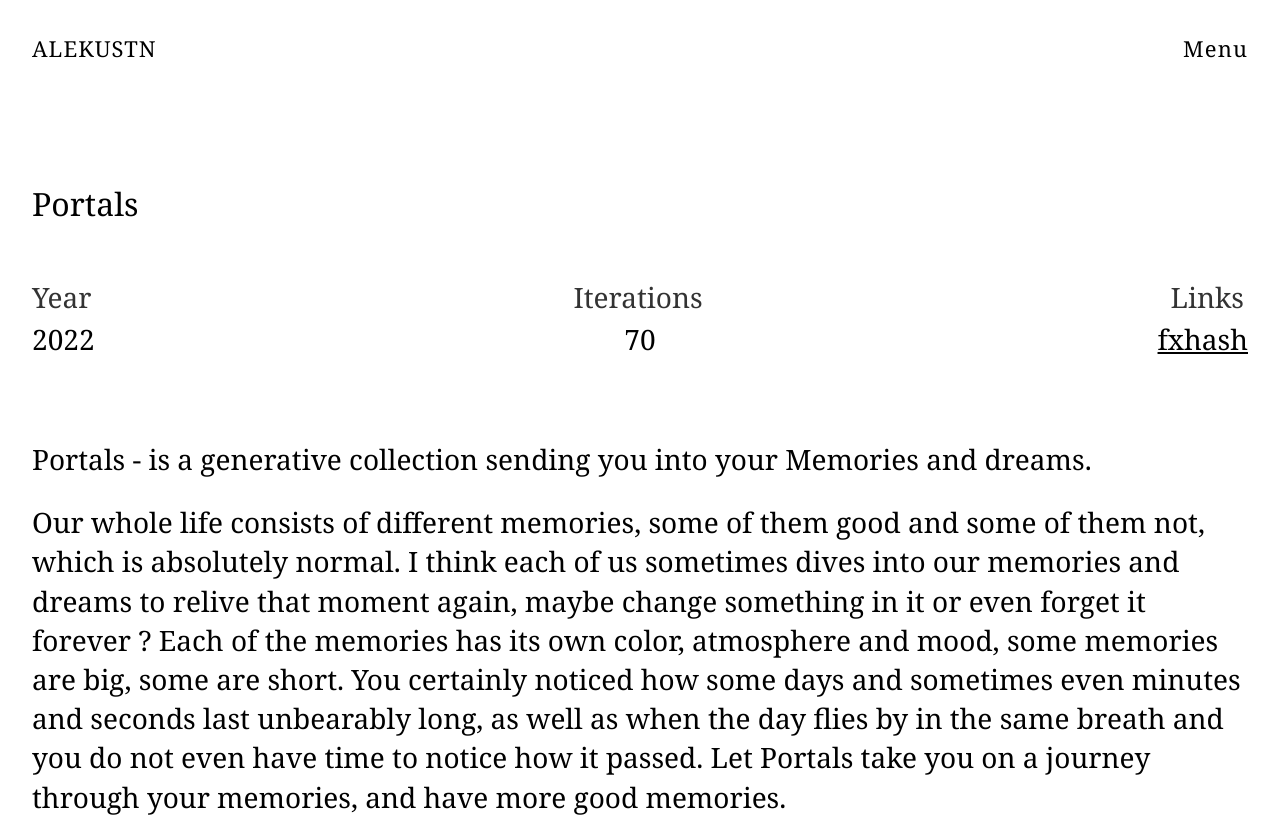
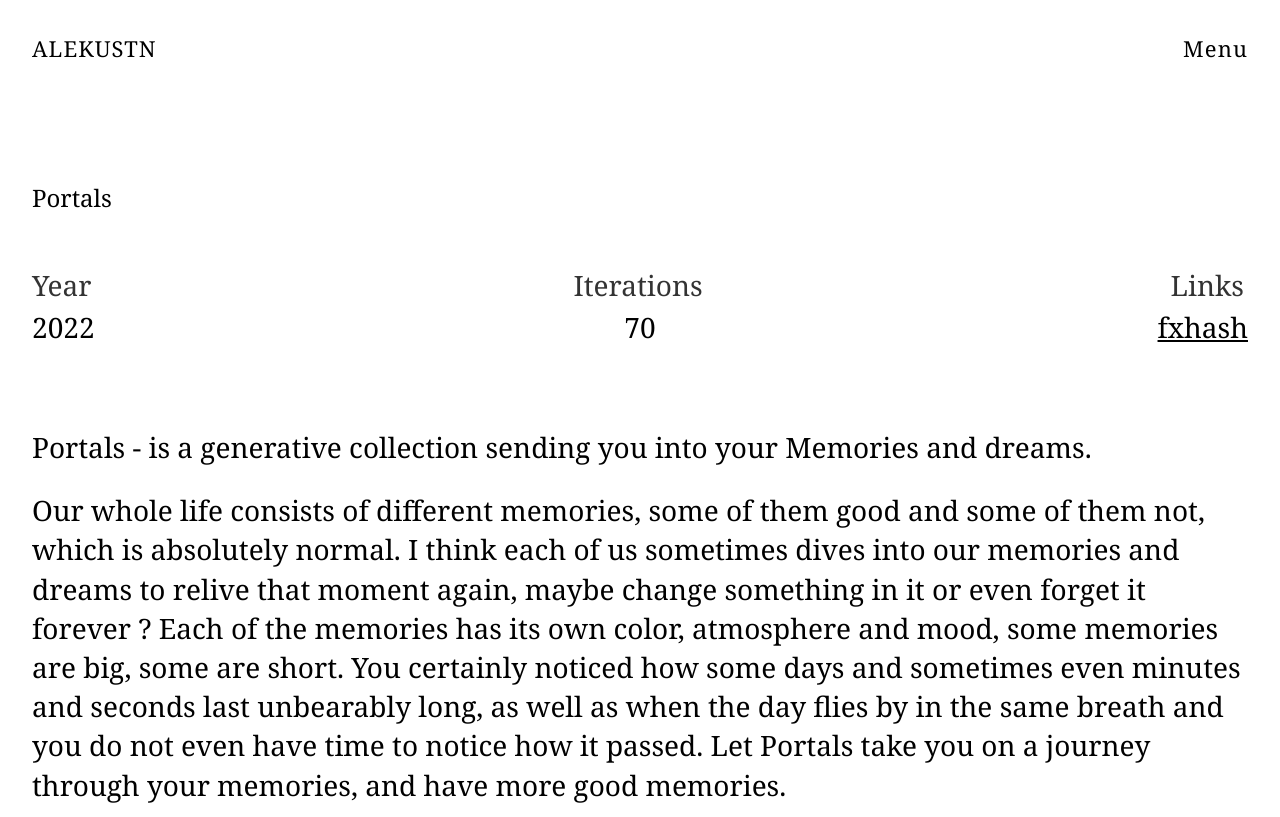
Before and after one commit to alekustn-studio/alekustn-website, a Next.js app: page /collection/1 in a window 1280 px wide. Shown: the top 817 px of the page. Built offline with nearby package versions, Linux system fonts and the light colour scheme.

Commit message:
Adjust collection title font size

```diff
--- a/templates/CollectionTemplate.tsx
+++ b/templates/CollectionTemplate.tsx
@@ -56,7 +56,7 @@ export default function CollectionTemplate({ data }: CollectionTemplateProps) {
       <h1
         style={{
           fontFamily: 'var(--font-playfair)',
-          fontSize: '32px',
+          fontSize: '24px',
           color: '#000',
           fontWeight: '400',
           fontStyle: 'normal',
```
